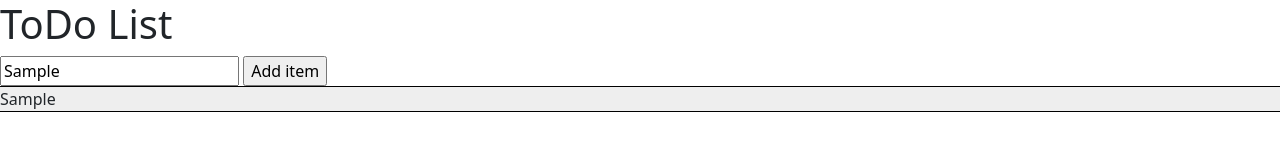
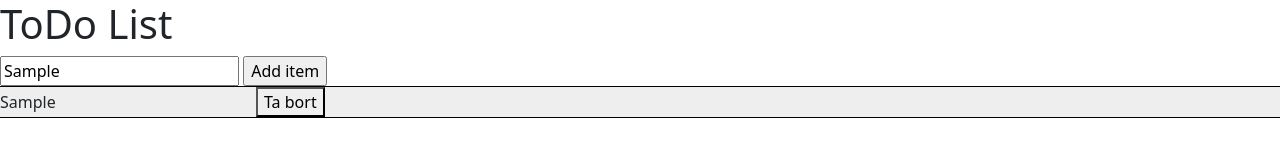
Before and after one commit to Eknah/Ovning9, a plain HTML site: page ToDoList/index.html in a window 1280 px wide. Both pictures are taken after typing "Sample" into the empty fields and a click on the button "Add item". Drawn offline with nearby package versions, Linux system fonts and the light colour scheme.

Commit message:
Add functionality to remove entries

```diff
--- a/ToDoList/script.js
+++ b/ToDoList/script.js
@@ -5,9 +5,26 @@ let listContent = document.querySelector("#listContent");
 
 const addItem = function() {
     let newDiv = document.createElement('div');
-    newDiv.innerText = tbLabel.value;
+    //newDiv.innerText = tbLabel.value;
     newDiv.classList.add('listItem');
-    newDiv.addEventListener('click', (e) => {e.target.classList.toggle('listItemChecked');})
+
+    let newDivLeft = document.createElement('div');
+    newDivLeft.innerText = tbLabel.value;
+    newDivLeft.classList.add('innerListItemChild');
+    newDivLeft.addEventListener('click', (e) => {e.target.classList.toggle('listItemChecked');})
+
+    let newDivRight = document.createElement('div');
+    newDivRight.classList.add('innerListItemChild');
+
+    let removeButton = document.createElement('button');
+    removeButton.innerHTML = 'Ta bort';
+    removeButton.addEventListener('click', (e) => {e.target.parentNode.parentNode.remove();})
+
+    newDivRight.append(removeButton);
+
+    newDiv.append(newDivLeft);
+    newDiv.append(newDivRight);
+
     listContent.append(newDiv);
 }
 
--- a/ToDoList/style.css
+++ b/ToDoList/style.css
@@ -10,3 +10,8 @@
     background-color: #0af;
     text-decoration-line: line-through;
 }
+
+.innerListItemChild {
+    width: 20%;
+    display:inline-block;
+}
```
